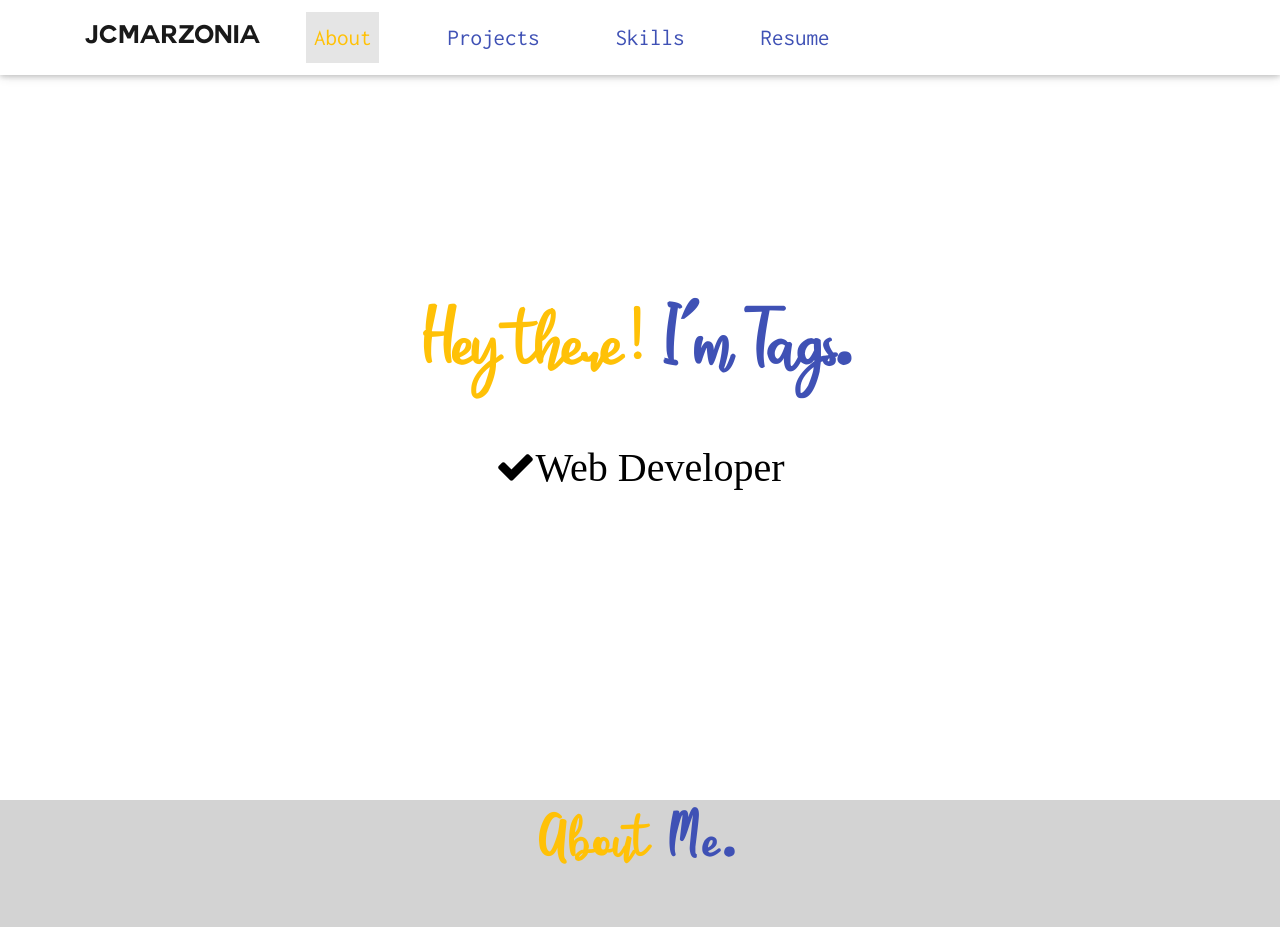
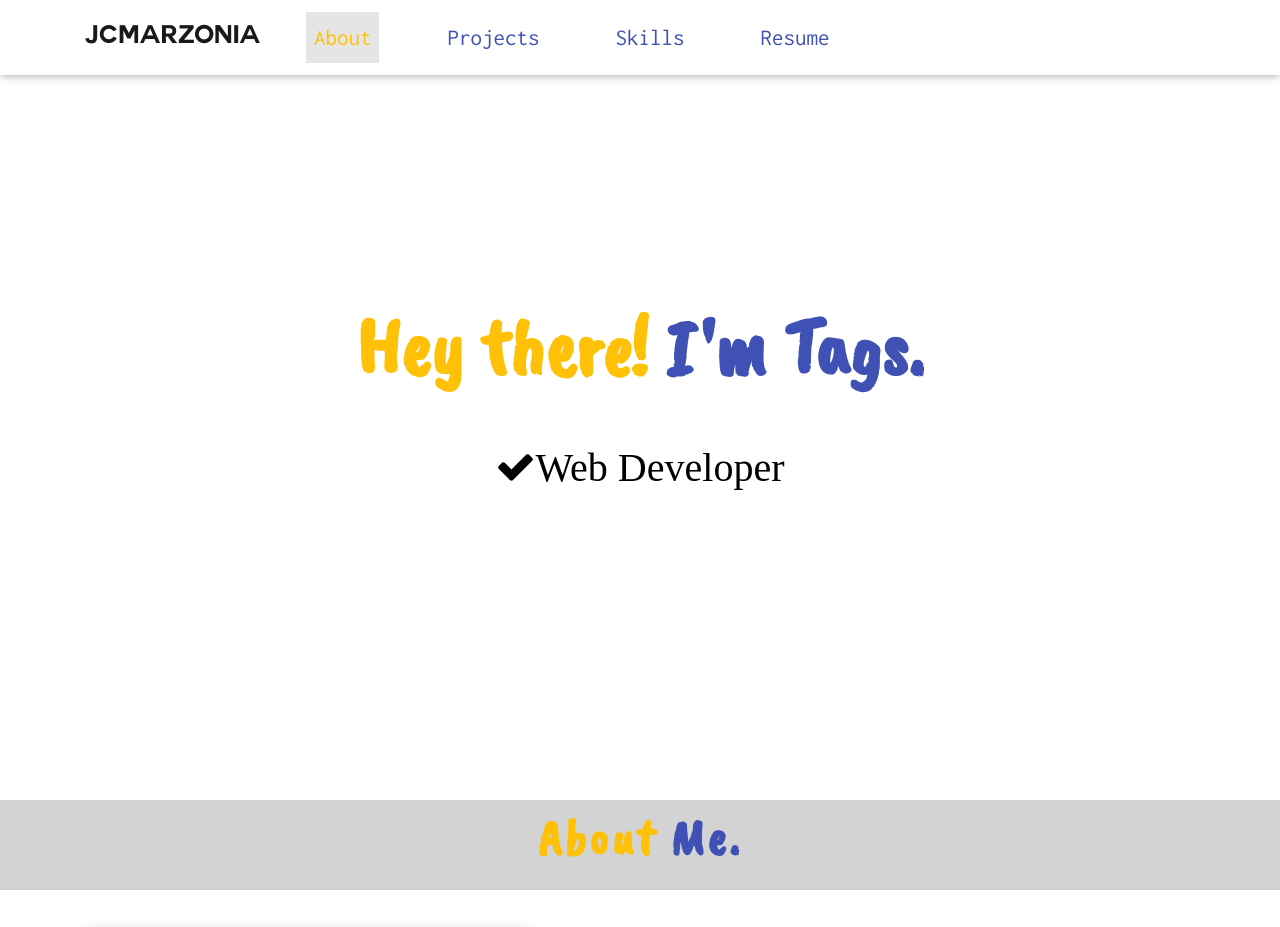
Before and after one commit to JoyMarzonia/capstone-portfolio, a plain HTML site: page index.html in a window 1280 px wide. Shown: the top 927 px of the page. Drawn offline with nearby package versions, Linux system fonts and the light colour scheme.

Commit message:
Update style.css

```diff
--- a/assets/css/style.css
+++ b/assets/css/style.css
@@ -48,7 +48,7 @@ h5 {
 }
 
 .name{
-    font-family: "camellia";
+   font-family: 'Caveat Brush', cursive;
     font-size: 80px;
 }
 
@@ -156,16 +156,22 @@ h5 {
 }
 
 #tab{
-    height: 150px;
+    height: 90px;
     background-color: #d3d3d3;
 }
 
 .name2{
-    font-family: "camellia";
-    font-size: 60px;
+    font-family: 'Caveat Brush', cursive;
+    font-size: 50px;
 }
 
+/*.img-fluid{
+    height: 250px;
+    width: 250px;
 
+}
+
+*/
 
 
 
```
